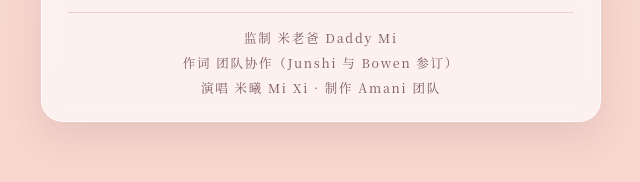
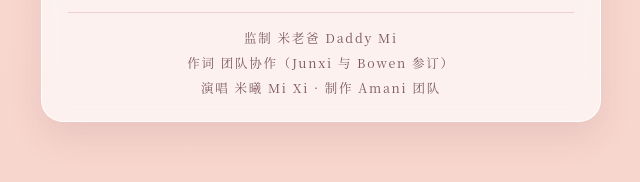
Before and after one commit to king818/for-mother, a plain HTML site: page 5653c83ec6495213/index.html in a window 1280 px wide. Shown: the part 3930-4112 px from the top of the page, 319-959 px from the left. Drawn offline with Linux system fonts and the light colour scheme.

Commit message:
credits: Junxi (boss renamed)

```diff
--- a/5653c83ec6495213/index.html
+++ b/5653c83ec6495213/index.html
@@ -217,7 +217,7 @@
     <p>这首歌，是为一位病中的妈妈写的。故事是真的：她用一生的饭菜爱着家人——一年三百六十五天，从清晨的灶台到每晚丰盛的晚餐，从不间断；那碗亲手擂的擂茶，花生芝麻慢慢擂出香；满桌人吃完，她才最后坐下来吃。</p>
     <p>如今她病了。她的故事被一遍一遍讲起，直到讲的人先红了眼眶——<b>先有这个故事，才有这首歌。</b></p>
     <p>这一夜，团队没有睡：歌词前后改了<b>八稿</b>，录了<b>三个版本</b>。您现在听到的，是第三个版本——它的骨头是好的，故事都进去了，所以先留下来，做成这张试听页。我们还在继续打磨，直到它成为最终的那一首。</p>
-    <div class="credits">监制 米老爸 Daddy Mi<br>作词 团队协作（Junshi 与 Bowen 参订）<br>演唱 米曦 Mi Xi · 制作 Amani 团队</div>
+    <div class="credits">监制 米老爸 Daddy Mi<br>作词 团队协作（Junxi 与 Bowen 参订）<br>演唱 米曦 Mi Xi · 制作 Amani 团队</div>
   </section>
 </div>
 
```
